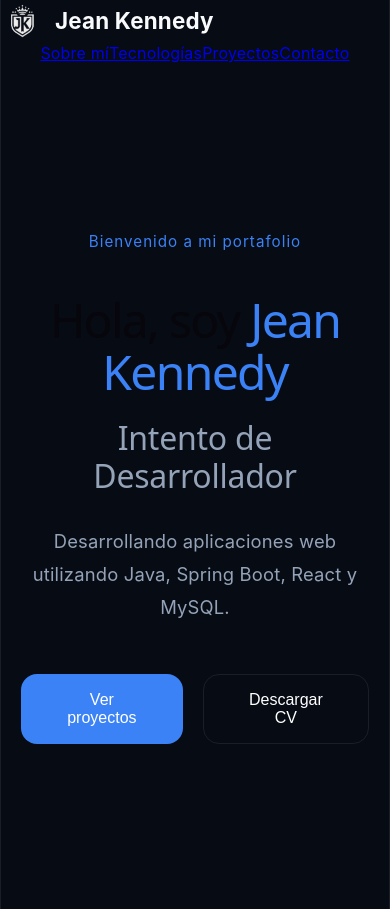
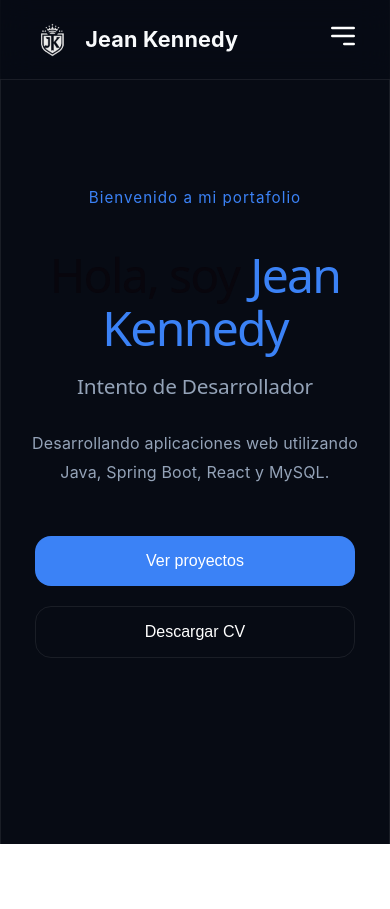
Before and after one commit to kennedyok17/jeankennedy.dev, a React (Vite) app: page / in a window 390 px wide. After the commit the page ends 844 px from the top, so only its background shows below. Built offline with nearby package versions, Linux system fonts and the light colour scheme.

Commit message:
Responsive1

```diff
--- a/package.json
+++ b/package.json
@@ -11,7 +11,8 @@
   },
   "dependencies": {
     "react": "^19.2.7",
-    "react-dom": "^19.2.7"
+    "react-dom": "^19.2.7",
+    "react-icons": "^5.7.0"
   },
   "devDependencies": {
     "@eslint/js": "^10.0.1",
--- a/src/components/Hero/Hero.css
+++ b/src/components/Hero/Hero.css
@@ -113,3 +113,63 @@
 
     color: var(--primary);
 }
+
+/* ============================= */
+/* TABLETS */
+/* ============================= */
+
+@media (max-width: 992px) {
+
+    .hero h1 {
+        font-size: 4rem;
+    }
+
+    .hero h2 {
+        font-size: 1.6rem;
+    }
+
+    .hero-description {
+        font-size: 1rem;
+    }
+
+}
+
+/* ============================= */
+/* CELULARES */
+/* ============================= */
+
+@media (max-width: 768px) {
+
+    .hero {
+
+        padding: 0 25px;
+    }
+
+    .hero h1 {
+
+        font-size: 3rem;
+    }
+
+    .hero h2 {
+
+        font-size: 1.3rem;
+    }
+
+    .hero-buttons {
+
+        width: 100%;
+
+        flex-direction: column;
+
+        align-items: center;
+    }
+
+    .btn-primary,
+    .btn-secondary {
+
+        width: 100%;
+
+        max-width: 320px;
+    }
+
+}
--- a/src/components/Navbar/Navbar.css
+++ b/src/components/Navbar/Navbar.css
@@ -1,3 +1,29 @@
+.navbar {
+    position: fixed;
+    top: 0;
+    left: 0;
+
+    width: 100%;
+    height: 80px;
+
+    display: flex;
+    justify-content: space-between;
+    align-items: center;
+
+    padding: 0 8%;
+
+    background: rgba(7, 11, 20, .75);
+    backdrop-filter: blur(16px);
+
+    border-bottom: 1px solid var(--border);
+
+    z-index: 1000;
+}
+
+/* ============================= */
+/* LOGO */
+/* ============================= */
+
 .logo {
     display: flex;
     align-items: center;
@@ -11,6 +37,95 @@
 }
 
 .logo span {
-    font-size: 1.4rem;
+    font-size: 1.35rem;
     font-weight: 700;
 }
+
+/* ============================= */
+/* LINKS */
+/* ============================= */
+
+.nav-links {
+
+    display: flex;
+    gap: 40px;
+}
+
+.nav-links a {
+
+    color: var(--text-secondary);
+
+    text-decoration: none;
+
+    transition: .25s;
+}
+
+.nav-links a:hover {
+
+    color: var(--text-primary);
+}
+
+/* ============================= */
+/* BOTÓN HAMBURGUESA */
+/* ============================= */
+
+.menu-button {
+
+    display: none;
+
+    background: transparent;
+
+    border: none;
+
+    color: white;
+
+    font-size: 2rem;
+
+    cursor: pointer;
+}
+
+/* ============================= */
+/* RESPONSIVE */
+/* ============================= */
+
+@media (max-width:768px){
+
+    .menu-button{
+
+        display:block;
+    }
+
+    .nav-links{
+
+        position: fixed;
+
+        top:80px;
+        right:-100%;
+
+        width:280px;
+
+        height:calc(100vh - 80px);
+
+        background:#0F172A;
+
+        display:flex;
+
+        flex-direction:column;
+
+        align-items:center;
+
+        justify-content:flex-start;
+
+        gap:35px;
+
+        padding-top:50px;
+
+        transition:.35s ease;
+    }
+
+    .nav-links.active{
+
+        right:0;
+    }
+
+}
--- a/src/components/Navbar/Navbar.jsx
+++ b/src/components/Navbar/Navbar.jsx
@@ -1,22 +1,50 @@
+import { useState } from "react";
+import { HiOutlineMenuAlt3, HiOutlineX } from "react-icons/hi";
+
 import "./Navbar.css";
 import logo from "../../assets/logos/logo-jk.png";
 
 function Navbar() {
+
+    const [menuOpen, setMenuOpen] = useState(false);
+
     return (
+
         <header className="navbar">
+
             <div className="logo">
+
                 <img src={logo} alt="Logo JK" />
+
                 <span>Jean Kennedy</span>
+
             </div>
 
-      <nav className="nav-links">
-        <a href="#about">Sobre mí</a>
-        <a href="#technologies">Tecnologías</a>
-        <a href="#projects">Proyectos</a>
-        <a href="#contact">Contacto</a>
+            <nav className={menuOpen ? "nav-links active" : "nav-links"}>
+
+                <a href="#about" onClick={() => setMenuOpen(false)}>Sobre mí</a>
+
+                <a href="#technologies" onClick={() => setMenuOpen(false)}>Tecnologías</a>
+
+                <a href="#projects" onClick={() => setMenuOpen(false)}>Proyectos</a>
+
+                <a href="#contact" onClick={() => setMenuOpen(false)}>Contacto</a>
+
             </nav>
+
+            <button
+                className="menu-button"
+                onClick={() => setMenuOpen(!menuOpen)}
+            >
+
+                {menuOpen ? <HiOutlineX /> : <HiOutlineMenuAlt3 />}
+
+            </button>
+
         </header>
+
     );
+
 }
 
 export default Navbar;
```
Also changed, not shown: 1 other file (tests, documents, lock files or other folders). Lines whose indentation alone changed are shown as unchanged.
